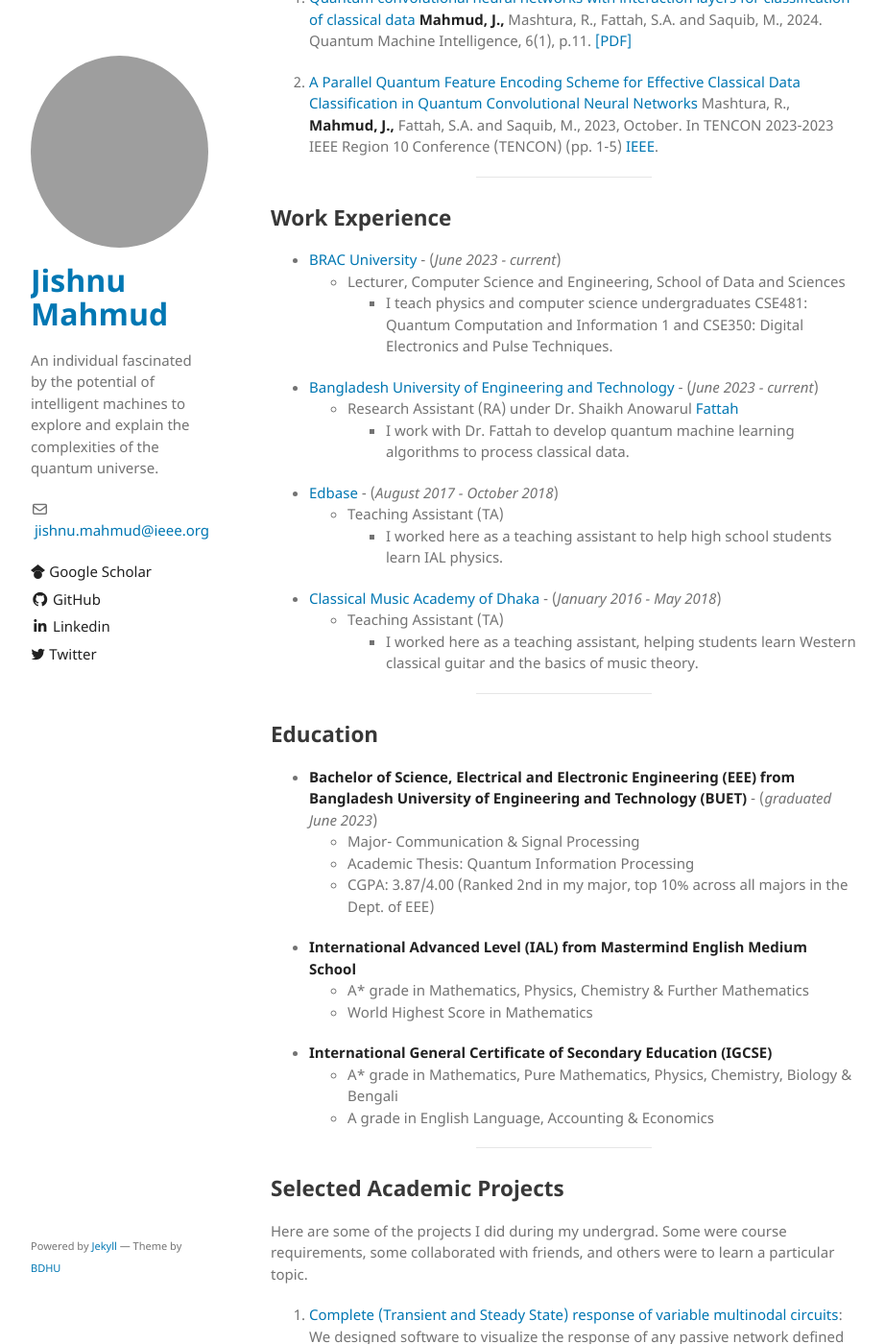
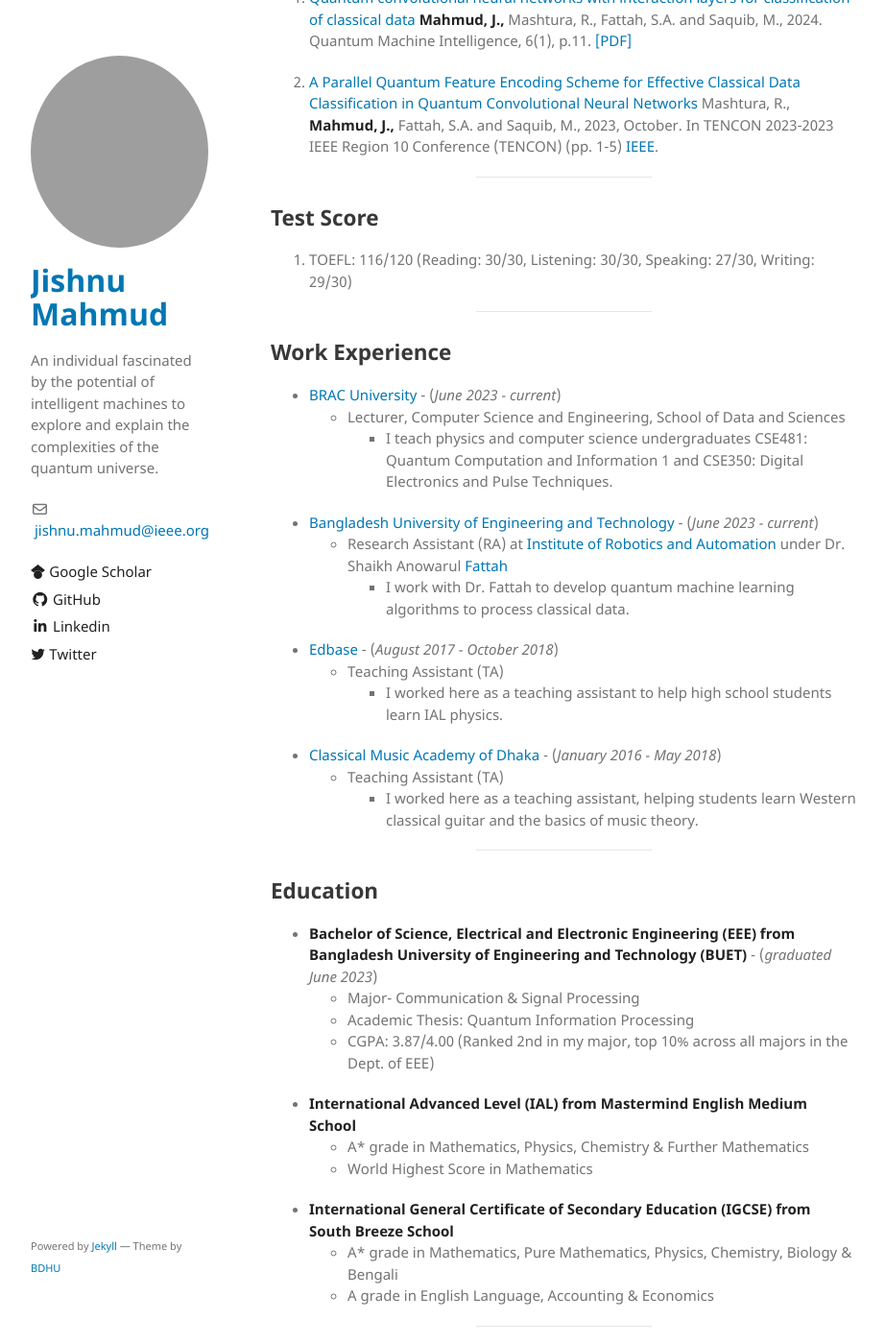
Before and after one commit to sowmitra-das-sumit/sowmitra-das-sumit.github.io, a Jekyll site: the page built from index.md, in a window 1280 px wide and 1400 px high, scrolled down 1258 px. Shown: the whole window at 96% size, without its empty margins (178-1100 px from the left). Built offline with Jekyll 4.4.1, drawn with Linux system fonts in a browser that asks for light colours; our own code applies the rules of GitHub Pages for plain Markdown files; some of the changed text lies outside the part shown; grey boxes are pictures that could not be loaded.

Commit message:
Update index.md

```diff
--- a/index.md
+++ b/index.md
@@ -37,6 +37,13 @@ Mashtura, R., **Mahmud, J.,** Fattah, S.A. and Saquib, M., 2023, October. In TEN
 
 ***
 
+## Test Score
+
+1. TOEFL: 116/120 (Reading: 30/30, Listening: 30/30, Speaking: 27/30, Writing: 29/30)
+
+
+***
+
 
 ## Work Experience
 
@@ -48,8 +55,9 @@ Mashtura, R., **Mahmud, J.,** Fattah, S.A. and Saquib, M., 2023, October. In TEN
 
 
    - [Bangladesh University of Engineering and Technology](https://www.buet.ac.bd/web/#/) - (_June 2023 - current_)
-      - Research Assistant (RA) under Dr. Shaikh Anowarul [Fattah](https://eee.buet.ac.bd/people/faculty/dsaf)
-           - I work with Dr. Fattah to develop quantum machine learning algorithms to process classical data.
+      - Research Assistant (RA) at [Institute of Robotics and Automation](https://irab.buet.ac.bd/)
+           under Dr. Shaikh Anowarul [Fattah](https://eee.buet.ac.bd/people/faculty/dsaf)
+         - I work with Dr. Fattah to develop quantum machine learning algorithms to process classical data.
 
 
 
@@ -81,7 +89,7 @@ Mashtura, R., **Mahmud, J.,** Fattah, S.A. and Saquib, M., 2023, October. In TEN
       - A* grade in Mathematics, Physics, Chemistry & Further Mathematics
       - World Highest Score in Mathematics
 
-   - **International General Certificate of Secondary Education (IGCSE)**
+   - **International General Certificate of Secondary Education (IGCSE) from South Breeze School**
       - A* grade in Mathematics, Pure Mathematics, Physics, Chemistry, Biology & Bengali
       - A grade in English Language, Accounting & Economics
 
```
Also changed, not shown: other parts of index.md (+1 -1 lines).
